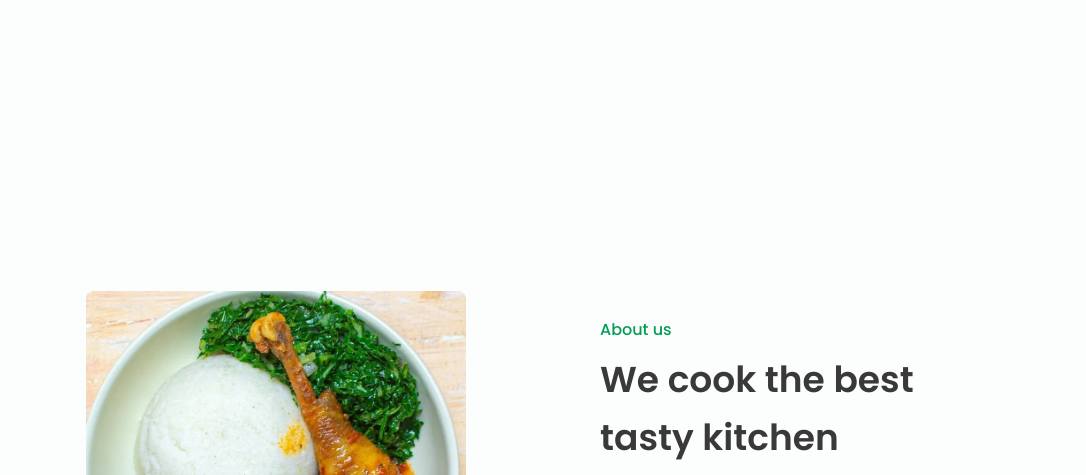
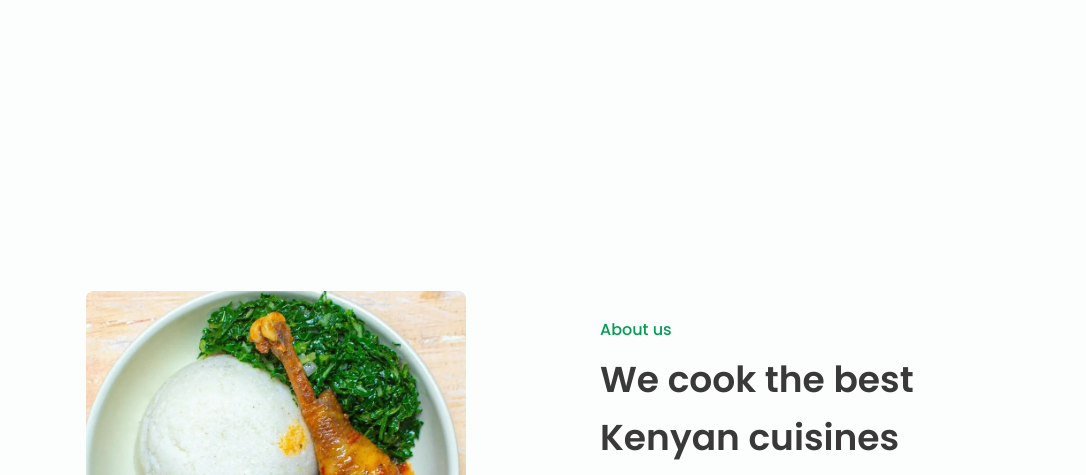
Before and after one commit to Xamara-Tech/tasty-kitchen, a plain HTML site: page index.html in a window 1280 px wide. Shown: the part 477-952 px from the top of the page, without its empty margins (96-1182 px from the left). Drawn offline with nearby package versions, Linux system fonts and the light colour scheme.

Commit message:
fixed about section

```diff
--- a/index.html
+++ b/index.html
@@ -61,7 +61,7 @@
                 <div class="about__container  bd-grid">
                     <div class="about__data">
                         <span class="section-subtitle about__initial">About us</span>
-                        <h2 class="section-title about__initial">We cook the best <br> tasty kitchen</h2>
+                        <h2 class="section-title about__initial">We cook the best <br> Kenyan cuisines</h2>
                         <p class="about__description">We cook the best food in the entire city, with excellent customer service, the best meals and at the best price, visit us.</p>
                         <a href="#" class="button">Explore history</a>
                     </div>
```
